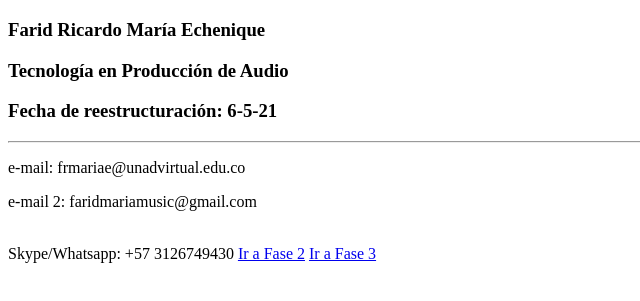
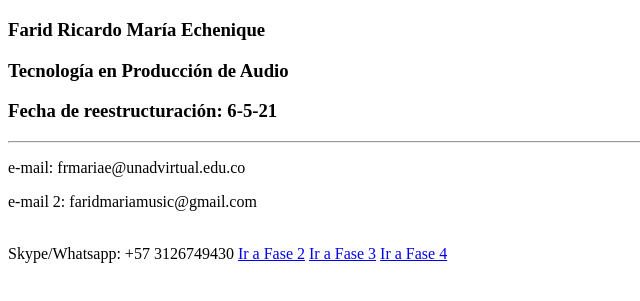
Before and after one commit to FaridMariaMusic/DSW-FaridMaria, a plain HTML site: page index.html in a window 1280 px wide. Shown: the part 61-362 px from the top of the page, without its empty margins (0-640 px from the left). Drawn offline with Linux system fonts and the light colour scheme.

Commit message:
IraFase4

```diff
--- a/index.html
+++ b/index.html
@@ -18,5 +18,6 @@
 
     <a href="fase2/design.html">Ir a Fase 2</a>
     <a href="fase3/index.html">Ir a Fase 3</a>
+    <a href="fase4/index.html">Ir a Fase 4</a>
 </body>
 </html>
```
